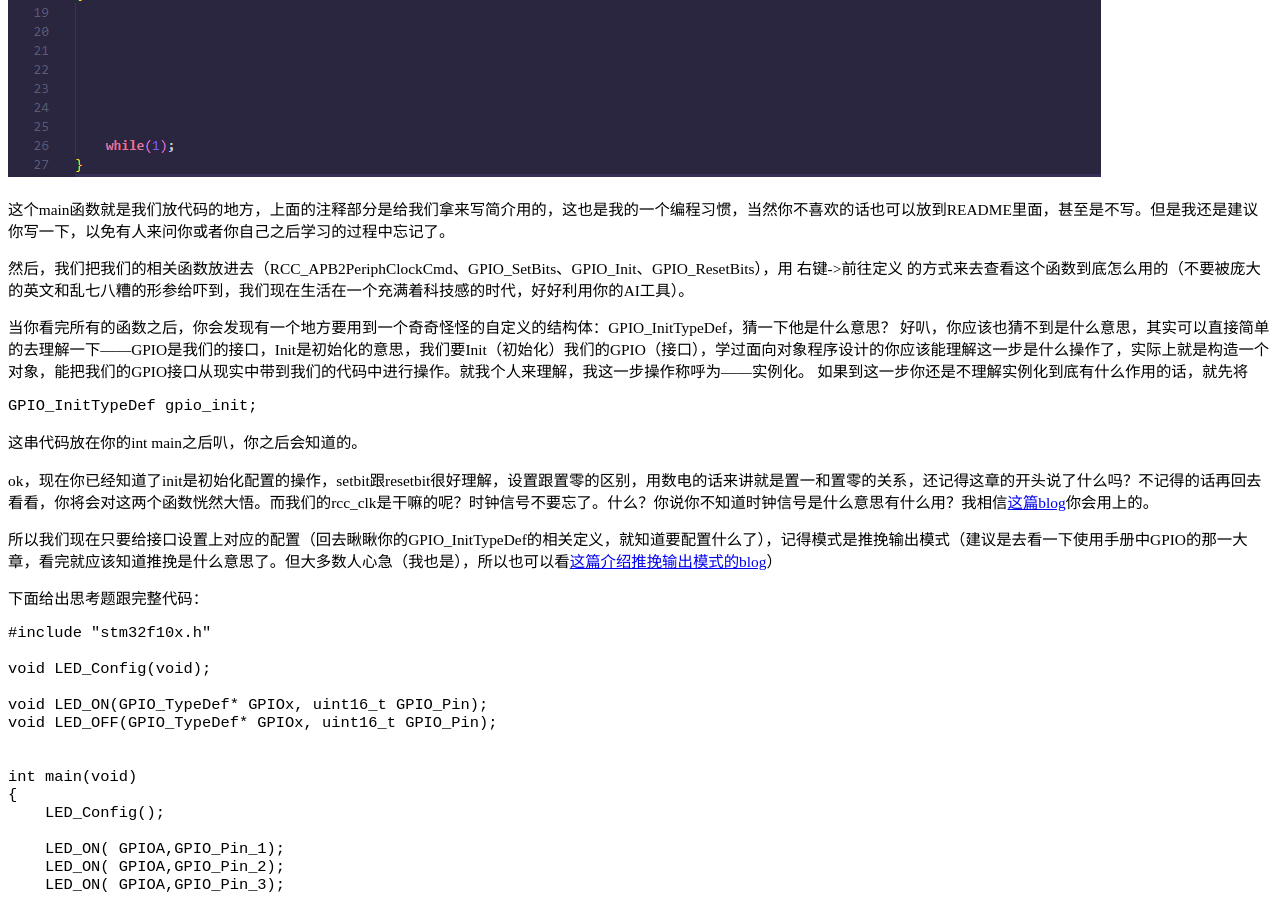
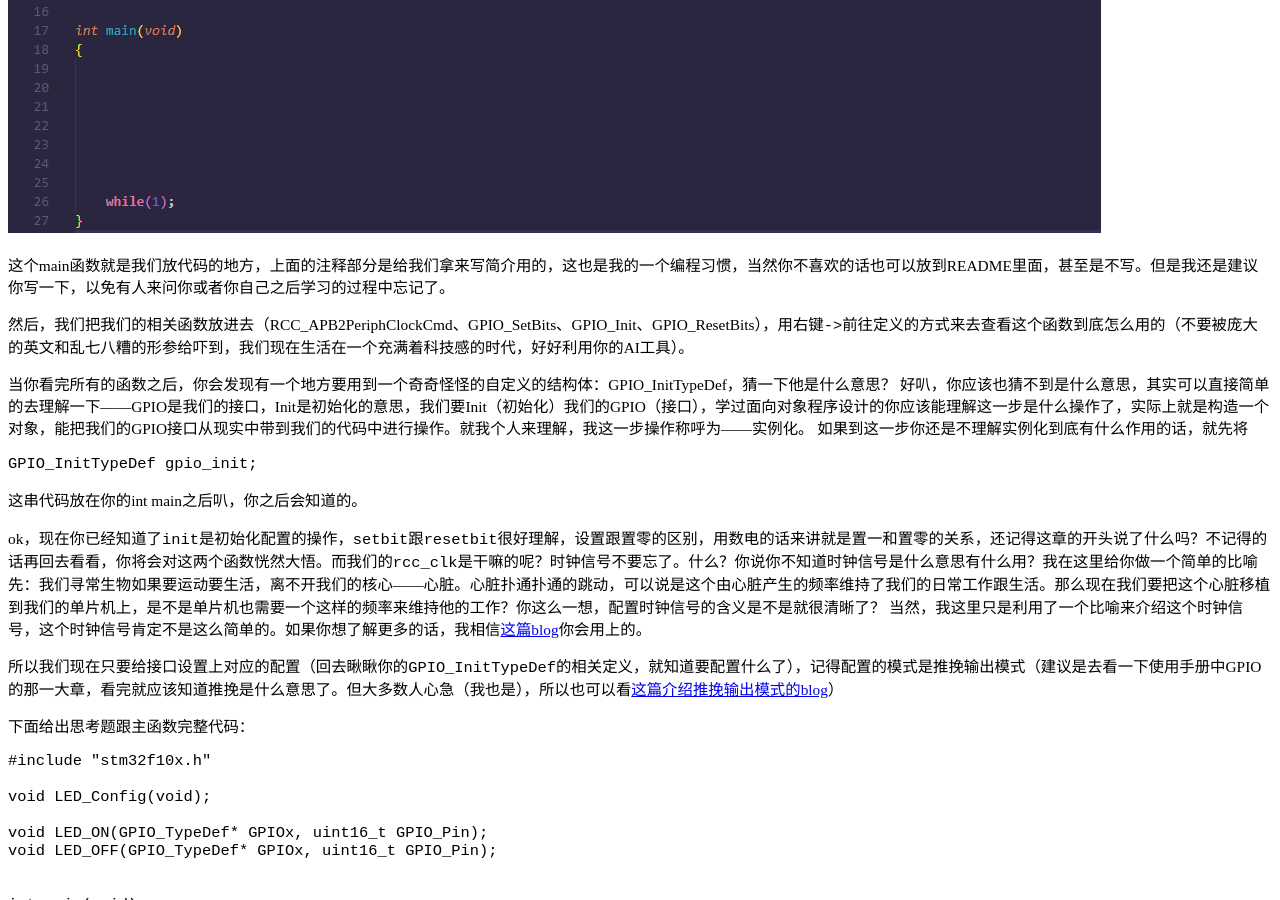
Before and after one commit to NBUComputerRepairClub/nbu-icicles, an MkDocs documentation site: the page built from docs/课外拓展学习/单片机相关/野火_STM32F103C8T6/Chapter3.md, in a window 1280 px wide and 900 px high, scrolled down 21503 px. Built offline with MkDocs 1.6.1 and Material for MkDocs 9.7.7, drawn with Linux system fonts in a browser that asks for light colours; comment, search, counter and statistics services are not loaded; some of the changed text lies outside the part shown.

Commit message:
docs: 修正C8T6相关内容，补充完善了nano的index介绍

````diff
--- a/docs/课外拓展学习/单片机相关/野火_STM32F103C8T6/Chapter3.md
+++ b/docs/课外拓展学习/单片机相关/野火_STM32F103C8T6/Chapter3.md
@@ -16,9 +16,9 @@
 下面请听题：请使用STM32和其标准库来编写对应的程序（Template文件在之前的资料包中，按照上一章的内容来弄一下就可以了）。
 
 程序的书写在 User->main.c 中进行书写。
-要用到的函数有：RCC_APB2PeriphClockCmd、GPIO_SetBits、GPIO_Init、GPIO_ResetBits。
-要用到的type类型有：GPIO_InitTypeDef。
-（请学会善用 选中函数之后用鼠标右键=>前往定义(Go To Definition Of 'xx') 这一功能，详细见下图片）
+要用到的函数有：`RCC_APB2PeriphClockCmd`、`GPIO_SetBits`、`GPIO_Init`、`GPIO_ResetBits`。
+要用到的type类型有：`GPIO_InitTypeDef`。
+（请学会善用 选中函数之后用鼠标右键=>前往定义(`Go To Definition Of 'xx'`) 这一功能，详细见下图片）
 （没有什么想法的话可以把这几个函数跟和类型复制到keil5中，然后去前往定义就可以了）
 
 ![前往定义](./相关图片/3-2%20前往定义.png#pic_center)
@@ -56,21 +56,22 @@
 
 这个main函数就是我们放代码的地方，上面的注释部分是给我们拿来写简介用的，这也是我的一个编程习惯，当然你不喜欢的话也可以放到README里面，甚至是不写。但是我还是建议你写一下，以免有人来问你或者你自己之后学习的过程中忘记了。
 
-然后，我们把我们的相关函数放进去（RCC_APB2PeriphClockCmd、GPIO_SetBits、GPIO_Init、GPIO_ResetBits），用 右键->前往定义 的方式来去查看这个函数到底怎么用的（不要被庞大的英文和乱七八糟的形参给吓到，我们现在生活在一个充满着科技感的时代，好好利用你的AI工具）。
+然后，我们把我们的相关函数放进去（RCC_APB2PeriphClockCmd、GPIO_SetBits、GPIO_Init、GPIO_ResetBits），用`右键->前往定义`的方式来去查看这个函数到底怎么用的（不要被庞大的英文和乱七八糟的形参给吓到，我们现在生活在一个充满着科技感的时代，好好利用你的AI工具）。
 
 当你看完所有的函数之后，你会发现有一个地方要用到一个奇奇怪怪的自定义的结构体：GPIO_InitTypeDef，猜一下他是什么意思？
-好叭，你应该也猜不到是什么意思，其实可以直接简单的去理解一下——GPIO是我们的接口，Init是初始化的意思，我们要Init（初始化）我们的GPIO（接口），学过面向对象程序设计的你应该能理解这一步是什么操作了，实际上就是构造一个对象，能把我们的GPIO接口从现实中带到我们的代码中进行操作。就我个人来理解，我这一步操作称呼为——实例化。
+好叭，你应该也猜不到是什么意思，其实可以直接简单的去理解一下——GPIO是我们的接口，Init是初始化的意思，我们要Init（初始化）我们的GPIO（接口），学过面向对象程序设计的你应该能理解这一步是什么操作了，实际上就是构造一个对象，能把我们的GPIO接口从现实中带到我们的代码中进行操作。就我个人来理解，我这一步操作称呼为——`实例化`。
 如果到这一步你还是不理解实例化到底有什么作用的话，就先将
 ```
 GPIO_InitTypeDef gpio_init;
 ```
 这串代码放在你的int main之后叭，你之后会知道的。
 
-ok，现在你已经知道了init是初始化配置的操作，setbit跟resetbit很好理解，设置跟置零的区别，用数电的话来讲就是置一和置零的关系，还记得这章的开头说了什么吗？不记得的话再回去看看，你将会对这两个函数恍然大悟。而我们的rcc_clk是干嘛的呢？时钟信号不要忘了。什么？你说你不知道时钟信号是什么意思有什么用？我相信[这篇blog](https://blog.csdn.net/weixin_44395686/article/details/105318472)你会用上的。
+ok，现在你已经知道了`init`是初始化配置的操作，`setbit`跟`resetbit`很好理解，设置跟置零的区别，用数电的话来讲就是置一和置零的关系，还记得这章的开头说了什么吗？不记得的话再回去看看，你将会对这两个函数恍然大悟。而我们的`rcc_clk`是干嘛的呢？`时钟信号`不要忘了。什么？你说你不知道时钟信号是什么意思有什么用？我在这里给你做一个简单的比喻先：我们寻常生物如果要运动要生活，离不开我们的核心——心脏。心脏扑通扑通的跳动，可以说是这个由心脏产生的频率维持了我们的日常工作跟生活。那么现在我们要把这个`心脏`移植到我们的单片机上，是不是单片机也需要一个这样的频率来维持他的工作？你这么一想，配置时钟信号的含义是不是就很清晰了？
+当然，我这里只是利用了一个比喻来介绍这个时钟信号，这个时钟信号肯定不是这么简单的。如果你想了解更多的话，我相信[这篇blog](https://blog.csdn.net/weixin_44395686/article/details/105318472)你会用上的。
 
-所以我们现在只要给接口设置上对应的配置（回去瞅瞅你的GPIO_InitTypeDef的相关定义，就知道要配置什么了），记得模式是推挽输出模式（建议是去看一下使用手册中GPIO的那一大章，看完就应该知道推挽是什么意思了。但大多数人心急（我也是），所以也可以看[这篇介绍推挽输出模式的blog](https://blog.csdn.net/weixin_44788542/article/details/115303125)）
+所以我们现在只要给接口设置上对应的配置（回去瞅瞅你的`GPIO_InitTypeDef`的相关定义，就知道要配置什么了），记得配置的模式是`推挽输出模式`（建议是去看一下使用手册中GPIO的那一大章，看完就应该知道推挽是什么意思了。但大多数人心急（我也是），所以也可以看[这篇介绍推挽输出模式的blog](https://blog.csdn.net/weixin_44788542/article/details/115303125)）
 
-下面给出思考题跟完整代码：
+下面给出思考题跟主函数完整代码：
 
 ```
 #include "stm32f10x.h"
@@ -133,4 +134,5 @@
 
 ```
 
-（这个代码看上去还是很冗杂的，有没有其他的办法可以让我们把这个代码给简化呢？或者，更精确一点——把这个 main 函数给简化呢？）
+（这个代码看上去还是很冗杂的，有没有其他的办法可以让我们把这个代码给简化呢？或者——把这个主函数函数给简化呢？）
+（更精确的说法应该是，我们能不能写的更规范一点？就像……库函数写的那样？）
--- a/mkdocs.yml
+++ b/mkdocs.yml
@@ -98,6 +98,7 @@
          - 章节一: 课外拓展学习/单片机相关/野火_STM32F103C8T6/Chapter1.md
          - 章节二: 课外拓展学习/单片机相关/野火_STM32F103C8T6/Chapter2.md
          - 章节三: 课外拓展学习/单片机相关/野火_STM32F103C8T6/Chapter3.md
+         - 章节四: 课外拓展学习/单片机相关/野火_STM32F103C8T6/Chapter4.md
 
        - 正点原子_ATK-NANO_STM32F1:
          - 概览: 课外拓展学习/单片机相关/正点原子_ATK-NANO_STM32F1/index.md
````
Also changed, not shown: docs/课外拓展学习/单片机相关/正点原子_ATK-NANO_STM32F1/index.md (+6 -1 lines), docs/课外拓展学习/单片机相关/野火_STM32F103C8T6/Chapter1.md (+5 -5 lines), docs/课外拓展学习/单片机相关/野火_STM32F103C8T6/Chapter2.md (+5 -6 lines), docs/课外拓展学习/单片机相关/野火_STM32F103C8T6/Chapter4.md (added, +3 -0 lines).
